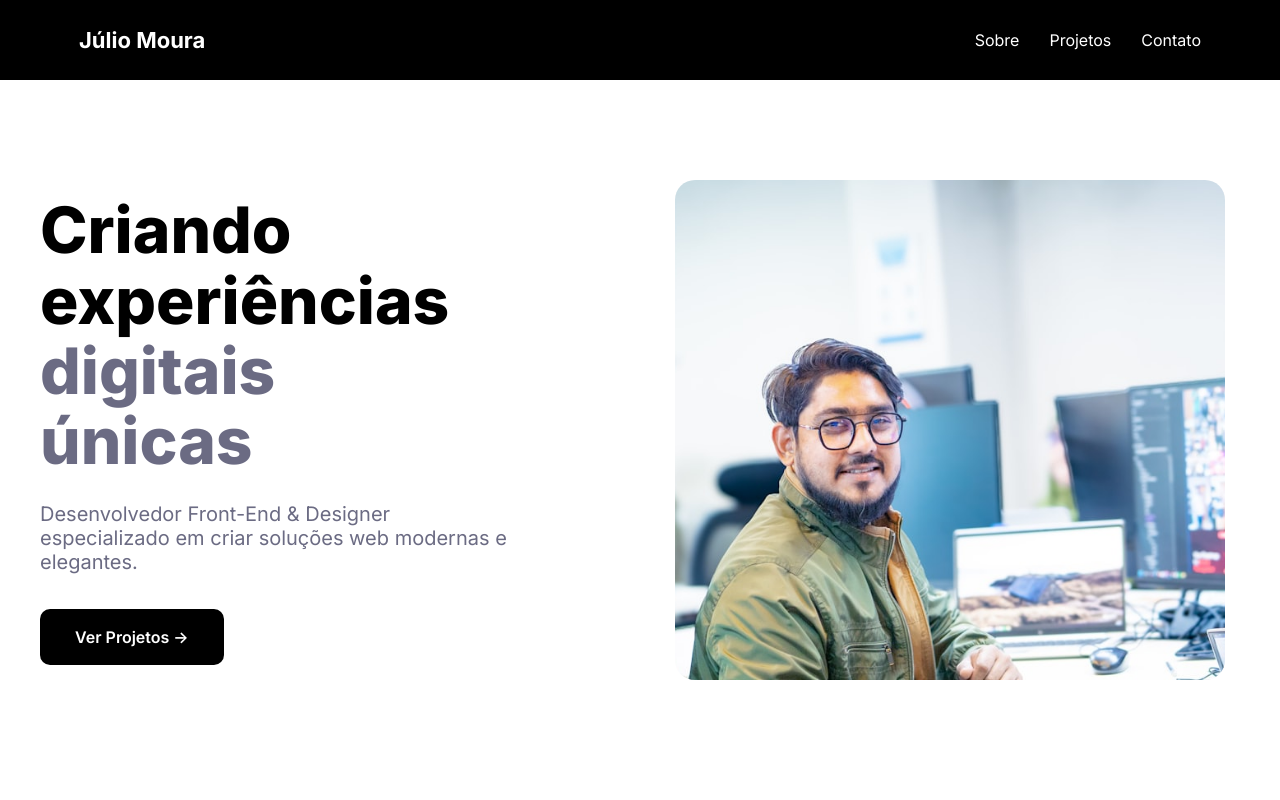
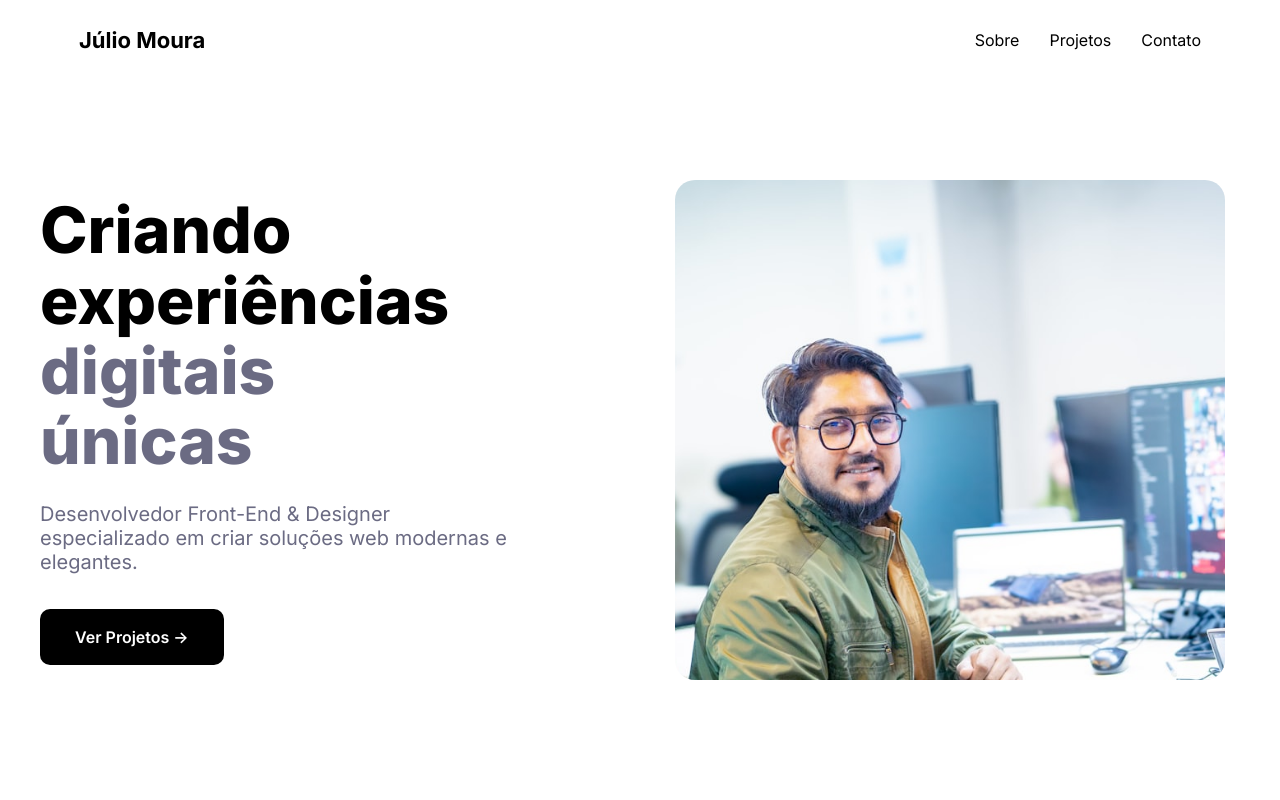
Before and after one commit to DevJulioo/ProjetoWebPortifolio, a plain HTML site: page index.html in a window 1280 px wide. Shown: the top 800 px of the page. Drawn offline with Linux system fonts and the light colour scheme.

Commit message:
feat: adicionar lógica de scroll no navbar e novo arquivo script.js

```diff
--- a/css/portifolio.css
+++ b/css/portifolio.css
@@ -13,7 +13,7 @@ body {
 
 /* --- NAVBAR --- */
 .navbar {
-  background-color: black;
+  background-color: transparent;
   position: fixed;
   top: 0;
   width: 100%;
@@ -21,6 +21,15 @@ body {
   height: 80px;
   display: flex;
   justify-content: center;
+  transition: all 0.3s ease;
+  border-bottom: 1px solid transparent;
+}
+
+.navbar.scrolling {
+  background-color: rgba(255, 255, 255, 0.7);
+  backdrop-filter: blur(10px);
+  -webkit-backdrop-filter: blur(10px);
+  border-bottom: 1px solid black;
 }
 
 .navbar ul {
@@ -43,7 +52,7 @@ body {
 
 .navbar li a {
   text-decoration: none;
-  color: white;
+  color: black;
   padding: 10px 15px;
   transition: 0.3s;
 }
--- a/index.html
+++ b/index.html
@@ -75,6 +75,7 @@
             excepcionais. Combino código limpo, design intuitivo e atenção aos detalhes para criar experiências que
             fazem a diferença.</p>
     </section>
+    <script src="/js/index.js"></script>
 </body>
 
 </html>
--- /dev/null
+++ b/js/index.js
@@ -0,0 +1,9 @@
+const nav = document.querySelector(".navbar");
+
+window.addEventListener("scroll", function () {
+  if (window.scrollY > 10) {
+    nav.classList.add("scrolling");
+  } else {
+    nav.classList.remove("scrolling");
+  }
+});
```
